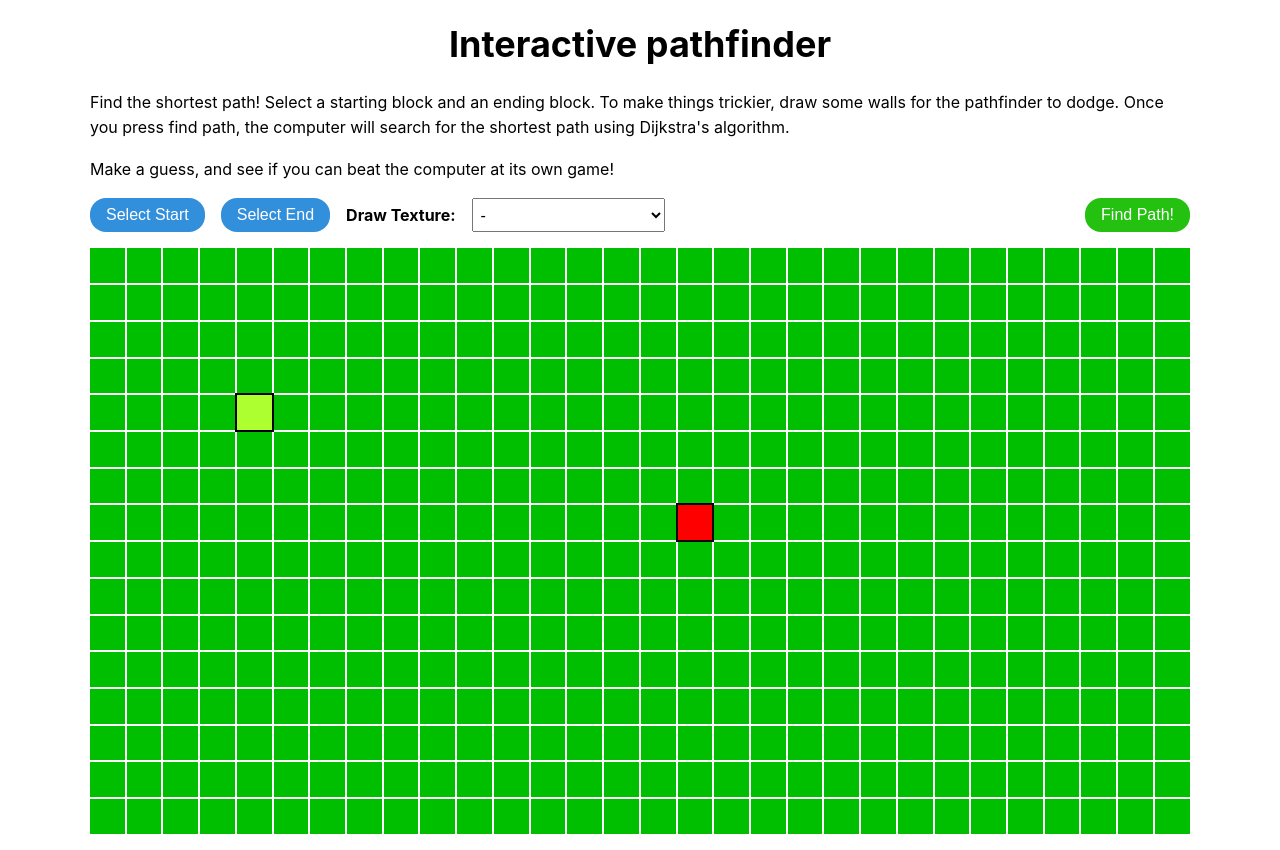
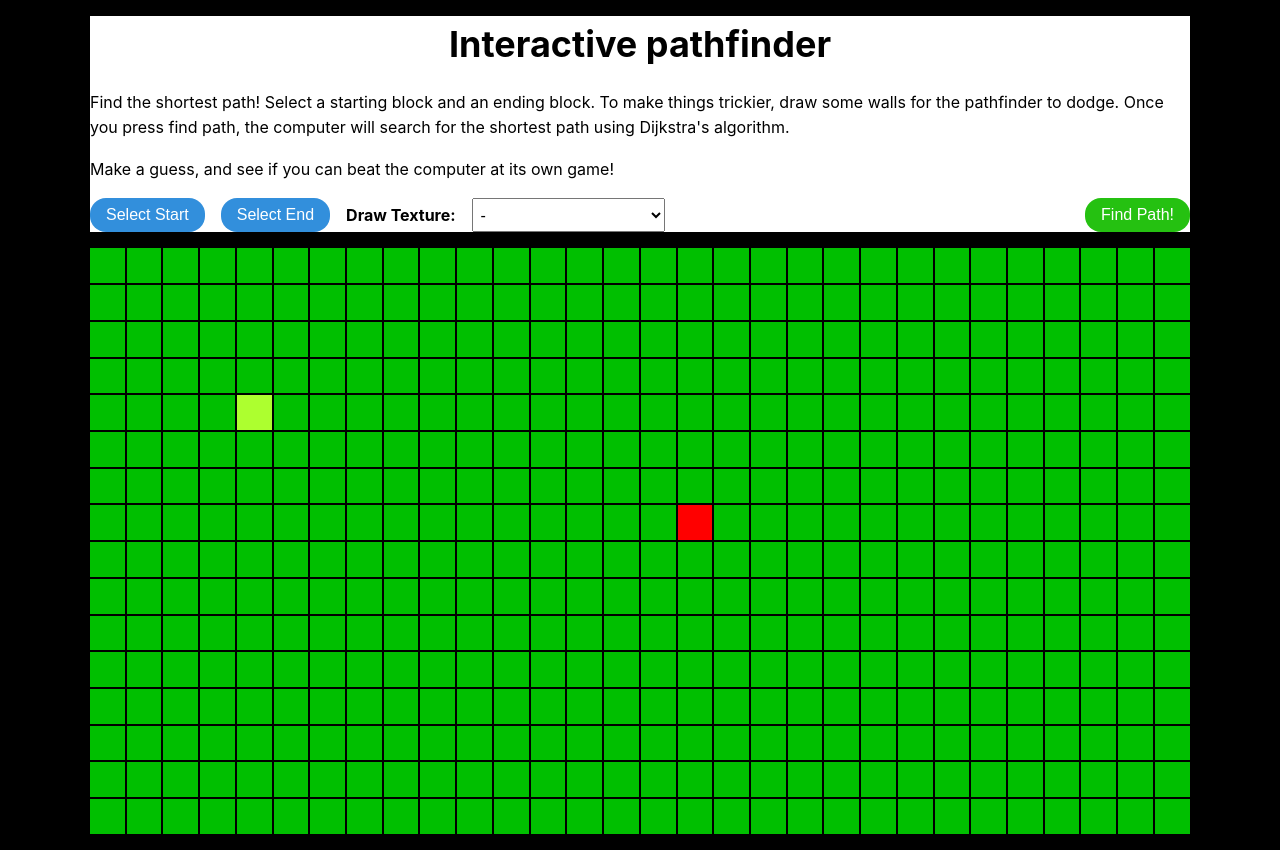
Before and after one commit to shanemcfadden/interactive-pathfinder, a React (Create React App) app: page / in a window 1280 px wide. Built offline with nearby package versions, Linux system fonts and the light colour scheme.

Commit message:
Init dark theme

```diff
--- a/src/components/App.jsx
+++ b/src/components/App.jsx
@@ -54,13 +54,14 @@ function App() {
     };
   };
   return (
-    <div className="App">
+    <div className="App dark-theme">
       <div
         className="content-container"
         style={{
           width: GRID_WIDTH_PX + 'px',
         }}
       >
+        <div className="light-theme">
           <h1 className="centered-text">{PAGE_HEADER}</h1>
           {PAGE_DESCRIPTION.map((paragraphText, i) => (
             <p key={`p-${i}`}>{paragraphText}</p>
@@ -79,6 +80,7 @@ function App() {
             clearVisitedNodes={clearVisitedNodes}
             setModalIsOpen={setModalIsOpen}
           />
+        </div>
       </div>
       <Grid
         onClickFunction={createOnClickFunction(currentClickFunction)}
--- a/src/components/Modal.jsx
+++ b/src/components/Modal.jsx
@@ -8,7 +8,7 @@ const Modal = ({ closeModalFunction, title, content, confirmLabel = 'OK' }) => {
         className="modal__overlay modal__overlay--accent-color modal__overlay--translucent"
         onClick={() => closeModalFunction()}
       ></div>
-      <div className="modal__content-box">
+      <div className="modal__content-box light-theme">
         <h3 className="centered-text">{title}</h3>
         {content && <p>{content}</p>}
         <button
--- a/src/styles/index.css
+++ b/src/styles/index.css
@@ -6,6 +6,8 @@ body {
   -webkit-font-smoothing: antialiased;
   -moz-osx-font-smoothing: grayscale;
   line-height: 1.6;
+  color: white;
+  background-color: black;
 }
 
 code {
@@ -32,3 +34,13 @@ select {
 .centered-text {
   text-align: center;
 }
+
+.dark-theme {
+  color: white;
+  background-color: black;
+}
+
+.light-theme {
+  color: black;
+  background-color: white;
+}
```
Lines whose indentation alone changed are shown as unchanged.
